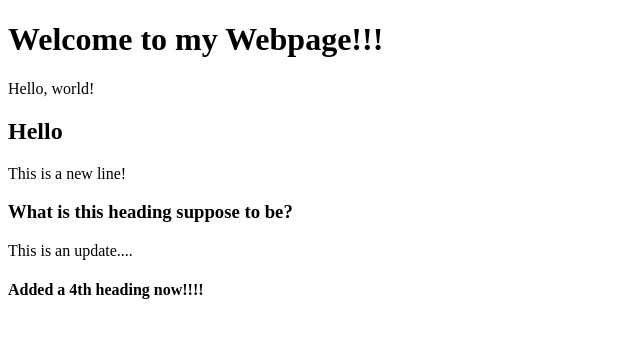
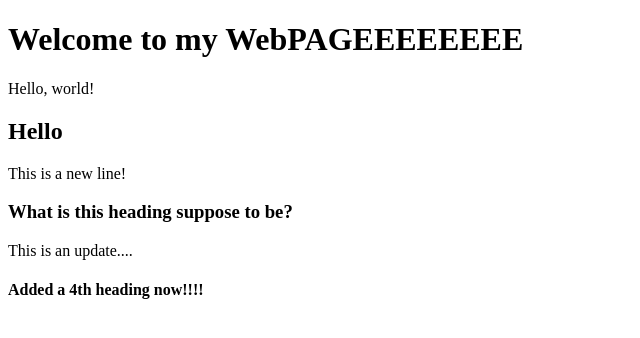
Before and after one commit to minhyumi/CS50W, a plain HTML site: page hello.html in a window 1280 px wide. Shown: the whole page, without its empty margins (0-640 px from the left). Drawn offline with Linux system fonts and the light colour scheme.

Commit message:
Added emphasis to webPAGGGEEEEE

```diff
--- a/hello.html
+++ b/hello.html
@@ -4,7 +4,7 @@
         <title>Hello!</title>
     </head>
     <body>
-        <h1>Welcome to my Webpage!!!</h1>
+        <h1>Welcome to my WebPAGEEEEEEEE</h1>
         Hello, world!
         <h2>Hello</h2>
         This is a new line!
```
